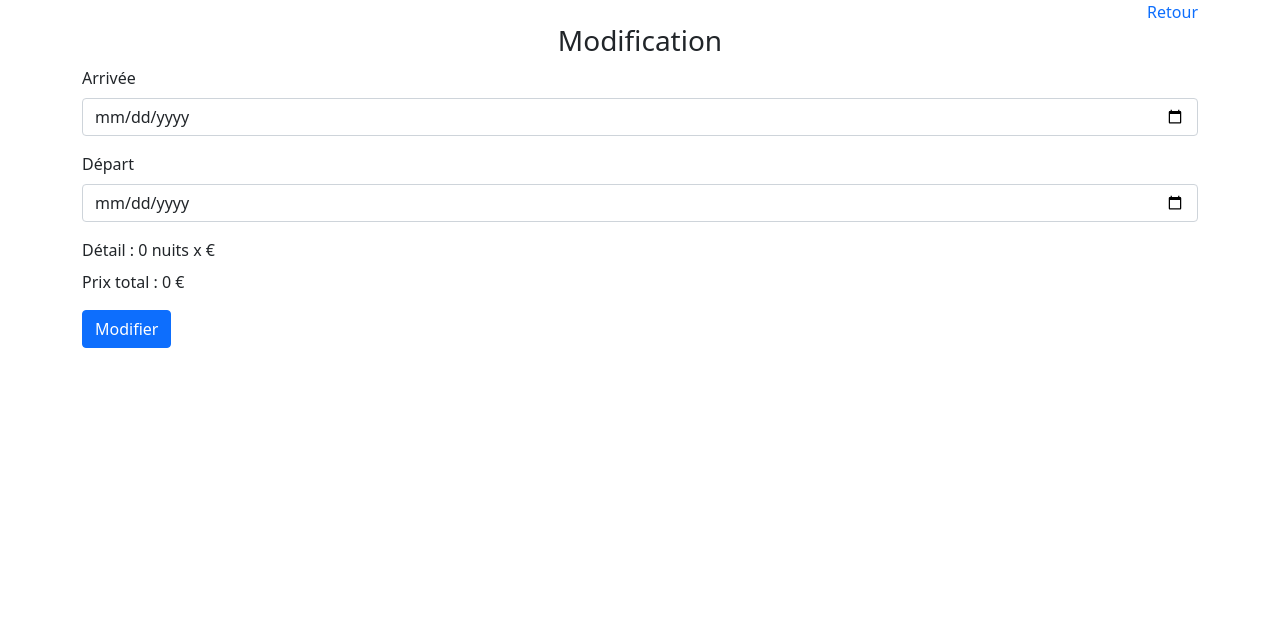
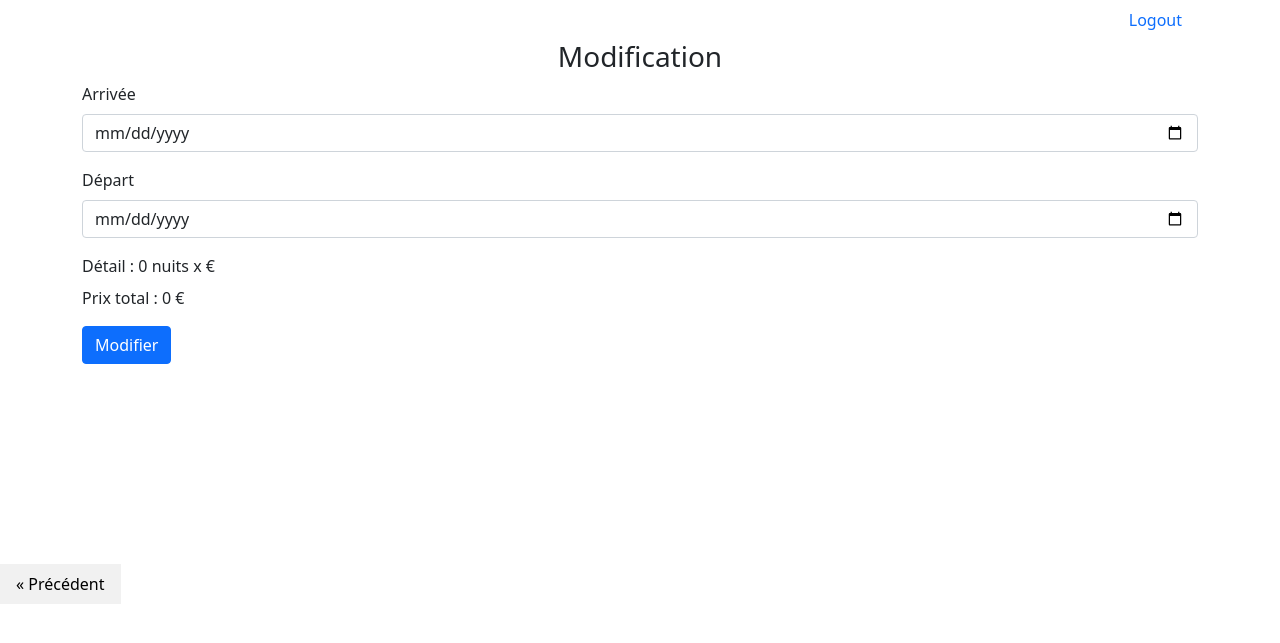
Before and after one commit to Kbelony/Projet-stay, a PHP site: page /update.php?updateid=1 in a window 1280 px wide. Shown: the top 643 px of the page. Run offline with PHP 8.4, Linux system fonts and the light colour scheme; data that the repository does not hold is empty.

Commit message:
update_back_button

```diff
--- a/style.css
+++ b/style.css
@@ -1,9 +1,7 @@
 .border {
   border: 20px;
 }
-a {
-  text-decoration: none;
-}
+
 table.table {
   margin-top: 30px;
 }
@@ -28,3 +26,19 @@ table.table {
 .modification {
   text-align: center;
 }
+
+a {
+  text-decoration: none;
+  display: inline-block;
+  padding: 8px 16px;
+}
+
+a:hover {
+  background-color: #ddd;
+  color: black;
+}
+
+.previous {
+  background-color: #f1f1f1;
+  color: black;
+}
--- a/update.php
+++ b/update.php
@@ -55,8 +55,9 @@
     <link href="style.css" rel="stylesheet">
   </head>
   <body>
+
     <div class="container" id="logout_button">
-        <a href="javascript:history.go(-1)">Retour</a>
+        <a href="logout.php" class="">Logout</a>
     </div>
 
     <div>
@@ -142,6 +143,9 @@
       });
     </script>
 
+    <a href="javascript:history.go(-1)" class="previous">&laquo; Précédent</a>
+
+
 
 
 </body>
--- a/user.php
+++ b/user.php
@@ -75,6 +75,7 @@ include 'db_conn.php';
 
     </div>
 
-    <a href=javascript:history.go(-1)>Retour</a>
+    <a href="javascript:history.go(-1)" class="previous">&laquo; Précédent</a>
+
 </body>
 </html>
```
